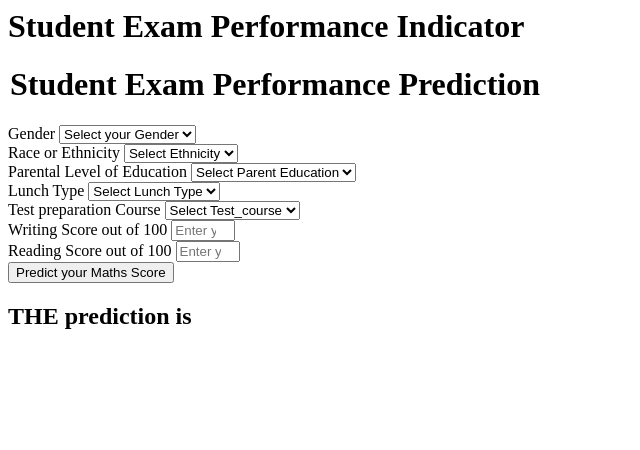
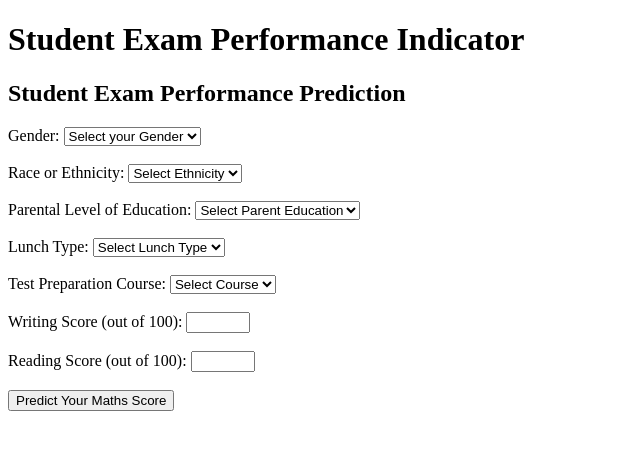
Before and after one commit to burgervai/ML-project-1-, a Flask app: page /form in a window 1280 px wide. Shown: the top 450 px of the page, without its empty margins (0-640 px from the left). Run offline with Flask 3, Linux system fonts and the light colour scheme.

Commit message:
Update home.html

```diff
--- a/templates/home.html
+++ b/templates/home.html
@@ -1,111 +1,75 @@
+<!DOCTYPE html>
 <html>
+<head>
+    <title>Student Exam Performance Indicator</title>
+</head>
 <body>
     <div class="login">
        <h1>Student Exam Performance Indicator</h1>
+       <form action="{{ url_for('predict') }}" method="post">
+           <h2>Student Exam Performance Prediction</h2>
 
-       <form action="{{ url_for('predict') }}" method="post">
-        <h1>
-            <legend>Student Exam Performance Prediction</legend>
-        </h1>
-        <div class="mb-3">
-            <label class="form-label">Gender</label>
-            <select class="form-control" name="gender" placeholder="Enter you Gender" required>
-                <option class="placeholder" selected disabled value="">Select your Gender</option>
-                <option value="male">
-                    Male
-                </option>
-                <option value="female">
-                    Female
-                </option>
-            </select>
-        </div>
-        <div class="mb-3">
-            <label class="form-label">Race or Ethnicity</label>
-            <select class="form-control" name="ethnicity" placeholder="Enter you ethnicity" required>
-                <option class="placeholder" selected disabled value="">Select Ethnicity</option>
-                <option value="group A">
-                    Group A
-                </option>
-                <option value="group B">
-                    Group B
-                </option>
-                <option value="group C">
-                    Group C
-                </option>
-                <option value="group D">
-                    Group D
-                </option>
-                <option value="group E">
-                    Group E
-                </option>
-            </select>
-        </div>
-        <div class="mb-3">
-            <label class="form-label">Parental Level of Education</label>
-            <select class="form-control" name="parental_level_of_education"
-                placeholder="Enter you Parent Education" required>
-                <option class="placeholder" selected disabled value="">Select Parent Education</option>
-                <option value="associate's degree">
-                    associate's degree
-                </option>
-                <option value="bachelor's degree">
-                    bachelor's degree
-                </option>
-                <option value="high school">
-                    high school
-                </option>
-                <option value="master's degree">
-                    master's degree
-                </option>
-                <option value="some college">
-                    some college
-                </option>
-                <option value="some high school">
-                    some high school
-                </option>
-            </select>
-        </div>
-        <div class="mb-3">
-            <label class="form-label">Lunch Type</label>
-            <select class="form-control" name="lunch" placeholder="Enter you Lunch" required>
-                <option class="placeholder" selected disabled value="">Select Lunch Type</option>
-                <option value="free/reduced">
-                    free/reduced
-                </option>
-                <option value="standard">
-                    standard
-                </option>
-            </select>
-        </div>
-        <div class="mb-3">
-            <label class="form-label">Test preparation Course</label>
-            <select class="form-control" name="test_preparation_course" placeholder="Enter you Course"
-                required>
-                <option class="placeholder" selected disabled value="">Select Test_course</option>
-                <option value="none">
-                    None
-                </option>
-                <option value="completed">
-                    Completed
-                </option>
-            </select>
-        </div>
-        <div class="mb-3">
-            <label class="form-label">Writing Score out of 100</label>
-            <input class="form-control" type="number" name="writing_score"
-                placeholder="Enter your Writing score" min='0' max='100' />
-        </div>
-        <div class="mb-3">
-            <label class="form-label">Reading Score out of 100</label>
-            <input class="form-control" type="number" name="reading_score"
-                placeholder="Enter your Reading Score" min='0' max='100' />
-        </div>
-        <div class="mb-3">
-            <input class="btn btn-primary" type="submit" value="Predict your Maths Score" required />
-        </div>
-    </form>
-    <h2>
-       THE  prediction is {{results}}
-    </h2>
-   <body>
+           <label>Gender:</label>
+           <select name="gender" required>
+               <option selected disabled value="">Select your Gender</option>
+               <option value="male">Male</option>
+               <option value="female">Female</option>
+           </select>
+           <br><br>
+
+           <label>Race or Ethnicity:</label>
+           <select name="ethnicity" required>
+               <option selected disabled value="">Select Ethnicity</option>
+               <option value="group A">Group A</option>
+               <option value="group B">Group B</option>
+               <option value="group C">Group C</option>
+               <option value="group D">Group D</option>
+               <option value="group E">Group E</option>
+           </select>
+           <br><br>
+
+           <label>Parental Level of Education:</label>
+           <select name="parental_level_of_education" required>
+               <option selected disabled value="">Select Parent Education</option>
+               <option value="associate's degree">Associate's Degree</option>
+               <option value="bachelor's degree">Bachelor's Degree</option>
+               <option value="high school">High School</option>
+               <option value="master's degree">Master's Degree</option>
+               <option value="some college">Some College</option>
+               <option value="some high school">Some High School</option>
+           </select>
+           <br><br>
+
+           <label>Lunch Type:</label>
+           <select name="lunch" required>
+               <option selected disabled value="">Select Lunch Type</option>
+               <option value="free/reduced">Free/Reduced</option>
+               <option value="standard">Standard</option>
+           </select>
+           <br><br>
+
+           <label>Test Preparation Course:</label>
+           <select name="test_preparation_course" required>
+               <option selected disabled value="">Select Course</option>
+               <option value="none">None</option>
+               <option value="completed">Completed</option>
+           </select>
+           <br><br>
+
+           <label>Writing Score (out of 100):</label>
+           <input type="number" name="writing_score" min="0" max="100" required>
+           <br><br>
+
+           <label>Reading Score (out of 100):</label>
+           <input type="number" name="reading_score" min="0" max="100" required>
+           <br><br>
+
+           <input type="submit" value="Predict Your Maths Score">
+       </form>
+
+       {% if results %}
+       <h2>Predicted Exam Score: {{ results }}</h2>
+       {% endif %}
+    </div>
+</body>
 </html>
```
